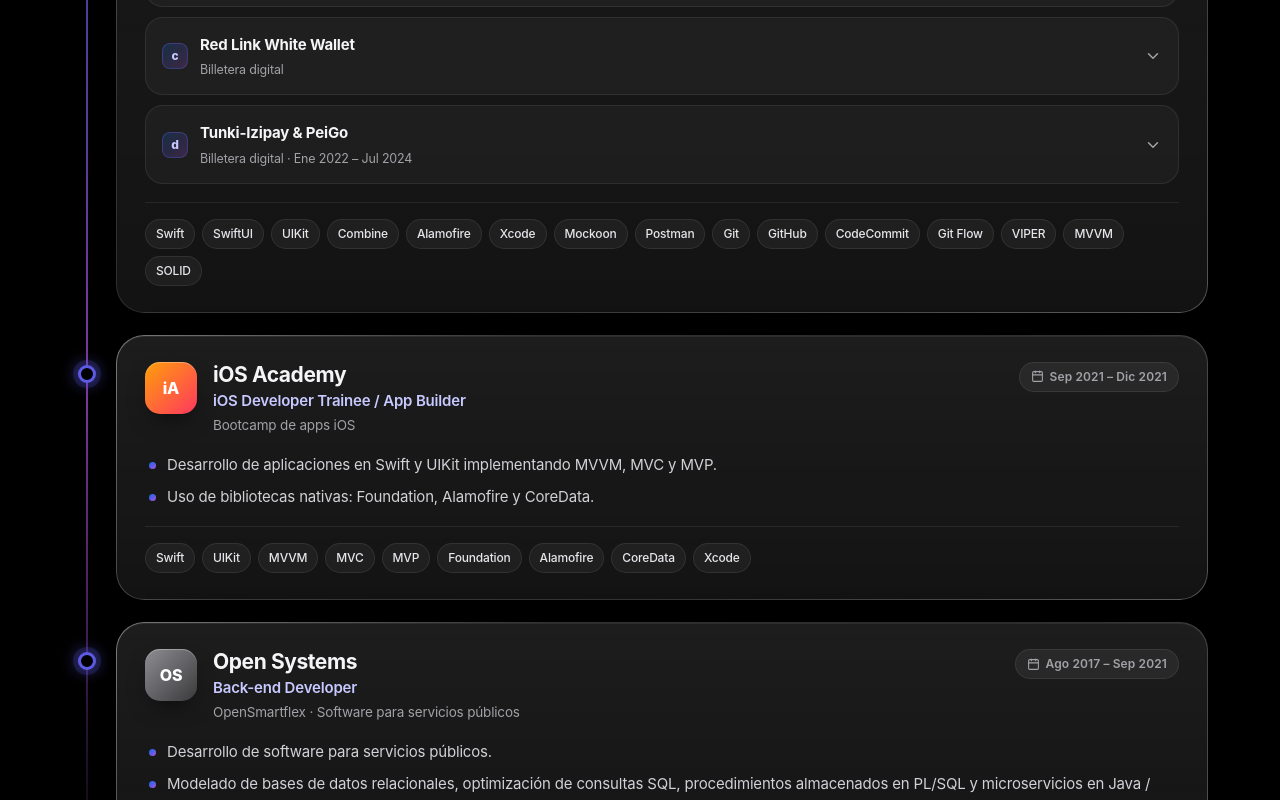
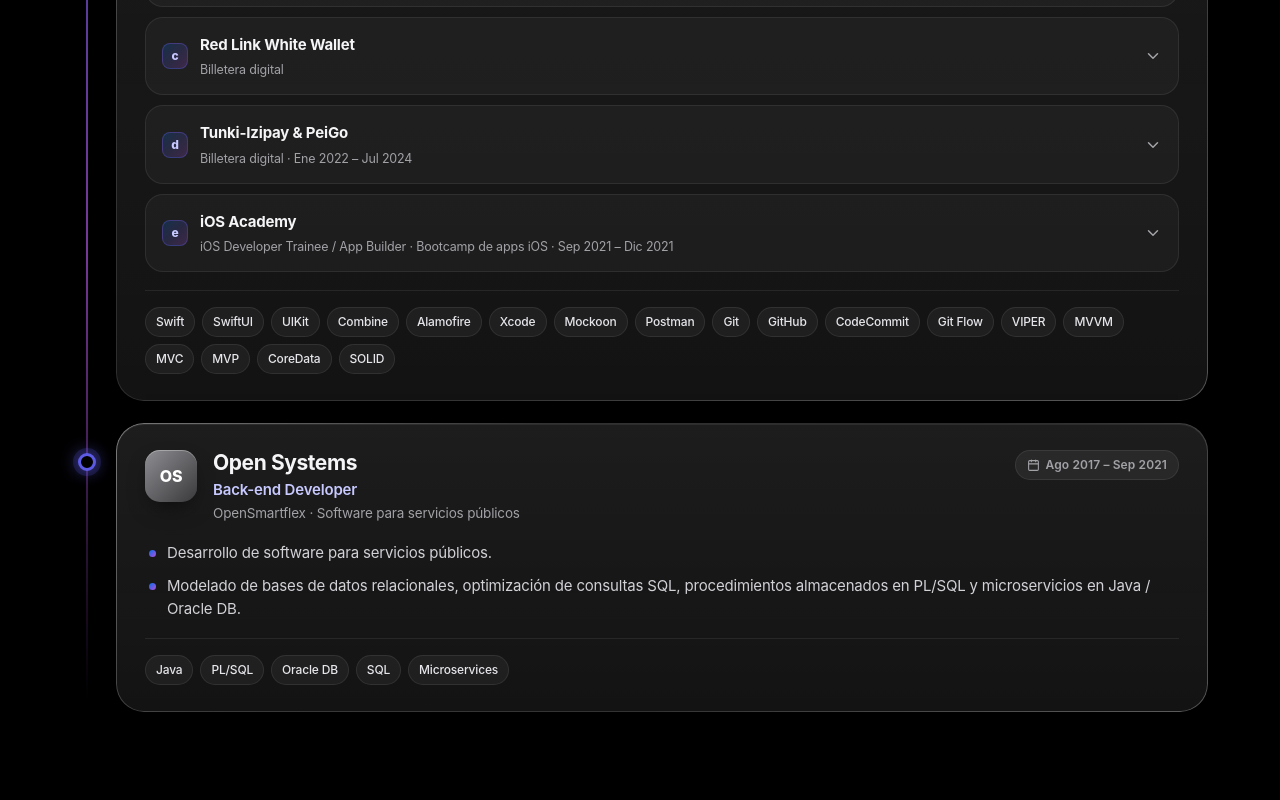
Before and after one commit to etrivinog/portfolio, a plain HTML site: page es/index.html in a window 1280 px wide. Shown: the part 6042-6842 px from the top of the page. Drawn offline with nearby package versions, Linux system fonts and the light colour scheme; animation ran at ten frames a second.

Commit message:
Correct career dates and group iOS Academy under Globant
Co-authored-by: Copilot <223556219+Copilot@users.noreply.github.com>

```diff
--- a/es/index.html
+++ b/es/index.html
@@ -1402,7 +1402,7 @@
   const EXPERIENCE = [
     {
       company: 'GFT Technologies', logo: 'GFT', color: 'linear-gradient(135deg,#0a84ff,#64d2ff)', current: true,
-      date: { en: 'Jul 2024 – Present', es: 'Jul 2024 – Presente' },
+      date: { en: 'May 2026 – Present', es: 'May 2026 – Presente' },
       role: { en: 'iOS Mobile Developer', es: 'iOS Mobile Developer' },
       project: { en: 'Lulo Bank App · Digital bank', es: 'Lulo Bank App · Banco digital' },
       bullets: {
@@ -1446,7 +1446,7 @@
     },
     {
       company: 'GLOBANT', logo: 'GL', color: 'linear-gradient(135deg,#30d158,#a4e15c)',
-      date: { en: 'Jul 2024 – Oct 2025', es: 'Jul 2024 – Oct 2025' },
+      date: { en: 'Sep 2021 – Oct 2025', es: 'Sep 2021 – Oct 2025' },
       role: { en: 'iOS Mobile Developer', es: 'iOS Mobile Developer' },
       project: { en: 'Multiple enterprise projects', es: 'Múltiples proyectos enterprise' },
       bullets: { en: [], es: [] },
@@ -1484,16 +1484,13 @@
             en: ['Requirements analysis, estimations and integration of concurrent banking features with Combine and Alamofire under MVVM/VIPER architecture.'],
             es: ['Análisis de requerimientos, estimaciones e integración de funciones bancarias concurrentes con Combine y Alamofire bajo arquitectura MVVM/VIPER.']
           }
-        }
-      ],
-      tech: ['Swift','SwiftUI','UIKit','Combine','Alamofire','Xcode','Mockoon','Postman','Git','GitHub','CodeCommit','Git Flow','VIPER','MVVM','SOLID'],
-      extra: ['XCTest','Unit Testing','Code Review','Theme Manager','White-Label','OOP','Design Patterns','Foundation']
         },
         {
-      company: 'iOS Academy', logo: 'iA', color: 'linear-gradient(135deg,#ff9f0a,#ff375f)',
-      date: { en: 'Sep 2021 – Dec 2021', es: 'Sep 2021 – Dic 2021' },
-      role: { en: 'iOS Developer Trainee / App Builder', es: 'iOS Developer Trainee / App Builder' },
-      project: { en: 'iOS apps bootcamp', es: 'Bootcamp de apps iOS' },
+          name: 'iOS Academy',
+          d: {
+            en: 'iOS Developer Trainee / App Builder · iOS apps bootcamp · Sep 2021 – Dec 2021',
+            es: 'iOS Developer Trainee / App Builder · Bootcamp de apps iOS · Sep 2021 – Dic 2021'
+          },
           bullets: {
             en: [
               'Built applications in Swift and UIKit implementing MVVM, MVC and MVP.',
@@ -1503,9 +1500,11 @@
               'Desarrollo de aplicaciones en Swift y UIKit implementando MVVM, MVC y MVP.',
               'Uso de bibliotecas nativas: Foundation, Alamofire y CoreData.'
             ]
-      },
-      tech: ['Swift','UIKit','MVVM','MVC','MVP','Foundation','Alamofire','CoreData','Xcode'],
-      extra: ['OOP','Design Patterns','Git']
+          }
+        }
+      ],
+      tech: ['Swift','SwiftUI','UIKit','Combine','Alamofire','Xcode','Mockoon','Postman','Git','GitHub','CodeCommit','Git Flow','VIPER','MVVM','MVC','MVP','CoreData','SOLID'],
+      extra: ['XCTest','Unit Testing','Code Review','Theme Manager','White-Label','OOP','Design Patterns','Foundation']
     },
     {
       company: 'Open Systems', logo: 'OS', color: 'linear-gradient(135deg,#8e8e93,#3a3a3c)',
```
Also changed, not shown: index.html (+12 -13 lines). Lines whose indentation alone changed are shown as unchanged.
